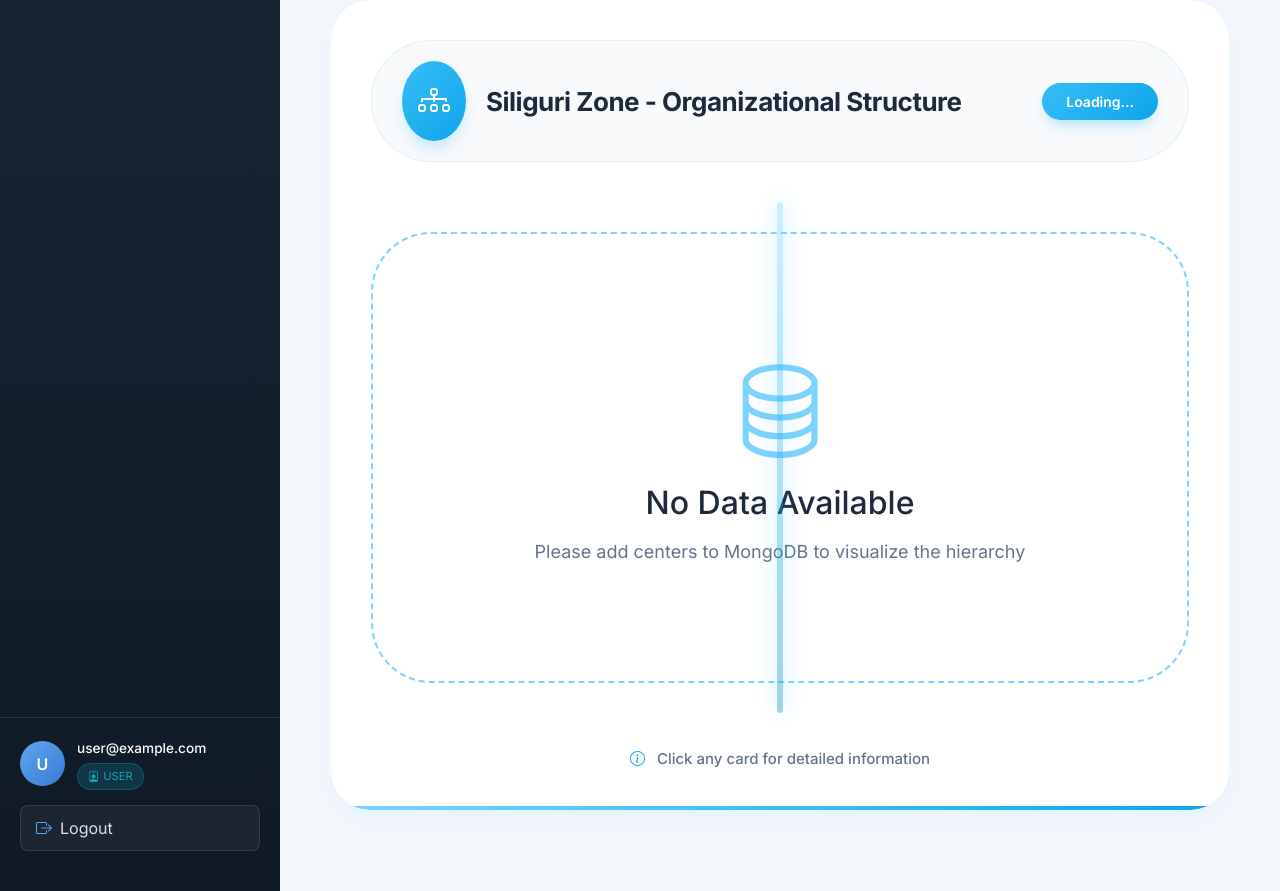
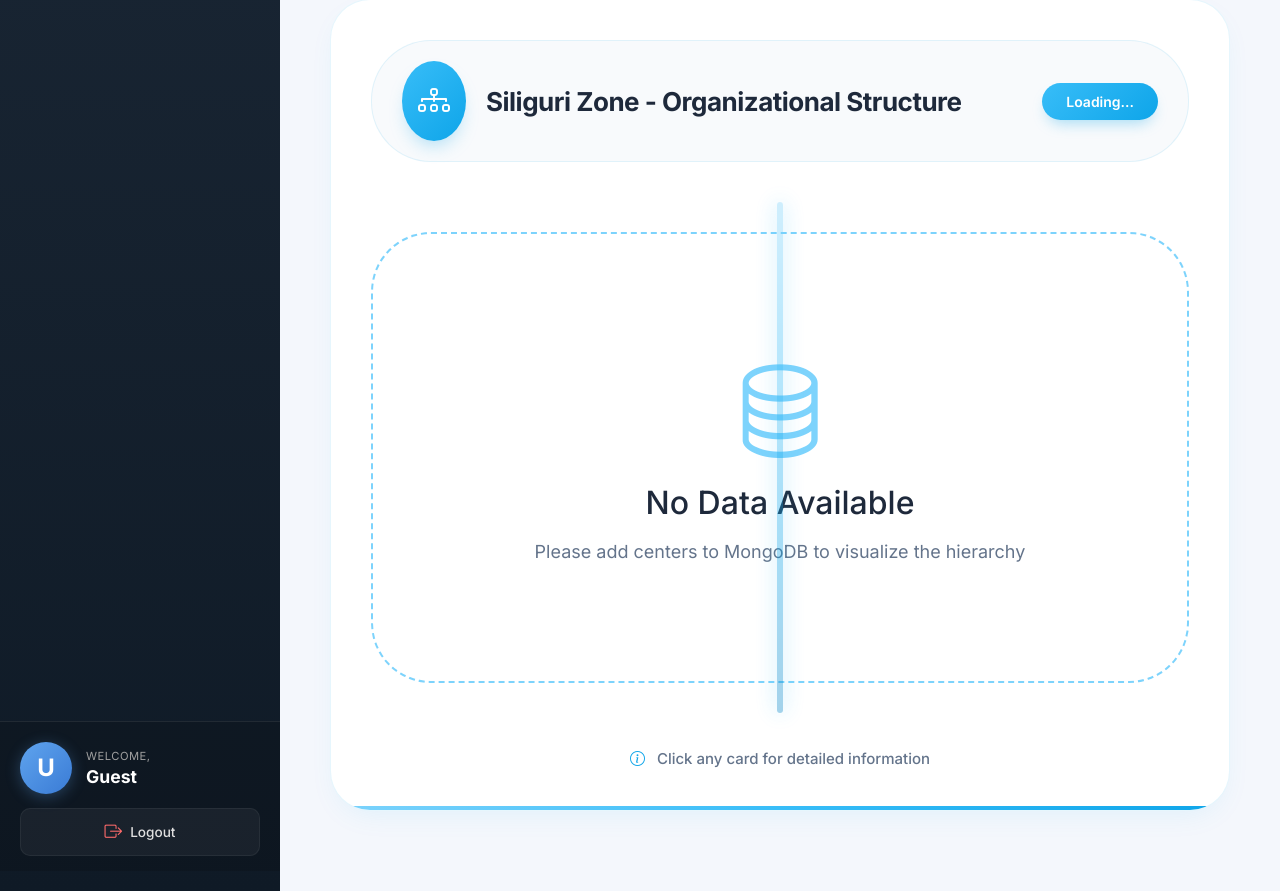
Before and after one commit to Subhmy/inventory-system-siliguri, a Flask app: template templates/admin_overview.html in a window 1280 px wide. Shown: the part 634-1525 px from the top of the page. Run offline with Flask 3, Linux system fonts and the light colour scheme; the template is opened without the code that fills it, so the values that code supplies are empty.

Commit message:
Updated: Enhanced sidebar with clean UI, mobile logout modal, and column visibility controls

```diff
--- a/templates/sidebar.html
+++ b/templates/sidebar.html
@@ -48,16 +48,20 @@
         </a>
     </div>
 
+    <!-- ============================================================
+         USER SECTION - Clean & Minimalist
+         ============================================================ -->
     <div class="user-section">
-        <div class="user-info">
-            <div class="user-avatar">{{ user.name[0]|upper if user and user.name else user.username[0]|upper if user and user.username else 'U' }}</div>
-            <div class="user-details">
-                <div class="user-email">{{ user.name if user and user.name else user.username if user and user.username else 'user@example.com' }}</div>
-                <span class="user-role {{ 'role-manager' if user.role=='manager' else 'role-authority' if user.role=='authority' else 'role-user' }}">
-                    <i class="bi bi-person-badge"></i> {{ user.role|upper if user and user.role else 'USER' }}
-                </span>
+        <div class="user-greeting">
+            <div class="user-avatar">
+                {{ user.name[0]|upper if user and user.name else user.username[0]|upper if user and user.username else 'U' }}
+            </div>
+            <div class="user-info">
+                <div class="welcome-text">Welcome,</div>
+                <div class="user-name">{{ user.name if user and user.name else user.username if user and user.username else 'Guest' }}</div>
             </div>
         </div>
+
         <!-- Desktop Logout Button -->
         <a href="#" class="logout-btn desktop-logout" onclick="showLogoutModal(event)">
             <i class="bi bi-box-arrow-right"></i> Logout
@@ -133,7 +137,91 @@
 .sidebar::-webkit-scrollbar-thumb { background: #3a4a5a; border-radius: 10px; }
 
 /* ================================================================
-   MOBILE HEADER - Clean & Visible
+   USER SECTION - Clean & Minimalist
+   ================================================================ */
+.user-section {
+    padding: 20px 20px 15px;
+    border-top: 1px solid rgba(255,255,255,0.08);
+    margin-top: auto;
+    background: rgba(0,0,0,0.15);
+}
+
+.user-greeting {
+    display: flex;
+    align-items: center;
+    gap: 14px;
+    margin-bottom: 14px;
+}
+
+.user-avatar {
+    width: 52px;
+    height: 52px;
+    border-radius: 50%;
+    background: linear-gradient(135deg, #5fa4ee, #3a7bd5);
+    display: flex;
+    align-items: center;
+    justify-content: center;
+    font-size: 1.5rem;
+    font-weight: 700;
+    color: #fff;
+    flex-shrink: 0;
+    box-shadow: 0 3px 15px rgba(95, 164, 238, 0.3);
+}
+
+.user-info {
+    flex: 1;
+    min-width: 0;
+}
+
+.welcome-text {
+    font-size: 0.7rem;
+    color: #a0a0a0;
+    text-transform: uppercase;
+    letter-spacing: 0.5px;
+    margin-bottom: 1px;
+}
+
+.user-name {
+    font-size: 1.1rem;
+    font-weight: 700;
+    color: #fff;
+    line-height: 1.2;
+    overflow: hidden;
+    text-overflow: ellipsis;
+    white-space: nowrap;
+}
+
+.logout-btn {
+    display: flex;
+    align-items: center;
+    justify-content: center;
+    gap: 8px;
+    padding: 10px 15px;
+    background: rgba(255,255,255,0.05);
+    border-radius: 10px;
+    color: #e0e0e0;
+    text-decoration: none;
+    transition: all 0.2s;
+    border: 1px solid rgba(255,255,255,0.06);
+    cursor: pointer;
+    font-weight: 500;
+    font-size: 0.85rem;
+    width: 100%;
+}
+
+.logout-btn:hover {
+    background: rgba(255,255,255,0.1);
+    color: #fff;
+    border-color: rgba(255,255,255,0.15);
+}
+
+.logout-btn i {
+    color: #ff6b6b;
+    font-size: 1.1rem;
+}
+
+/* ================================================================
+   MOBILE HEADER
    ================================================================ */
 .mobile-header {
     display: none;
@@ -530,23 +503,118 @@
 .submenu-link:hover { background: #2c3e50; color: #fff; }
 .submenu-link i { width: 20px; }
 
-.user-section { padding: 20px; border-top: 1px solid rgba(255,255,255,0.1); margin-top: auto; }
-.user-info { display: flex; align-items: center; gap: 12px; margin-bottom: 15px; }
-.user-avatar { width: 45px; height: 45px; border-radius: 50%; background: linear-gradient(135deg, #5fa4ee, #3a7bd5); display: flex; align-items: center; justify-content: center; font-weight: 600; color: #fff; flex-shrink: 0; }
-.user-details { flex: 1; min-width: 0; }
-.user-email { color: #fff; font-size: 0.85rem; font-weight: 500; overflow: hidden; text-overflow: ellipsis; white-space: nowrap; }
-.user-role { display: inline-flex; align-items: center; gap: 4px; font-size: 0.7rem; padding: 4px 10px; border-radius: 20px; margin-top: 5px; }
-.role-user { background: rgba(23,162,184,0.2); color: #17a2b8; border: 1px solid rgba(23,162,184,0.3); }
-.role-manager { background: rgba(255,193,7,0.2); color: #ffc107; border: 1px solid rgba(255,193,7,0.3); }
-.role-authority { background: rgba(220,53,69,0.2); color: #dc3545; border: 1px solid rgba(220,53,69,0.3); }
+/* ================================================================
+   MOBILE RESPONSIVE
+   ================================================================ */
+@media (max-width: 768px) {
+    .sidebar {
+        transform: translateX(-100%);
+        width: 85%;
+        max-width: 300px;
+        top: 60px;
+        height: calc(100vh - 60px);
+        border-radius: 0 16px 16px 0;
+        box-shadow: 0 4px 20px rgba(0,0,0,0.4);
+    }
 
-.logout-btn { display: flex; align-items: center; gap: 8px; padding: 10px 15px; background: rgba(255,255,255,0.05); border-radius: 8px; color: #e0e0e0; text-decoration: none; transition: 0.2s; border: 1px solid rgba(255,255,255,0.1); cursor: pointer; }
-.logout-btn:hover { background: rgba(255,255,255,0.1); color: #fff; }
-.logout-btn i { color: #5fa4ee; }
+    .sidebar.open {
+        transform: translateX(0);
+    }
 
-/* ================================================================
-   MOBILE SPECIFIC FIXES
-   ================================================================ */
+    .mobile-header {
+        display: flex !important;
+    }
+
+    .desktop-logout {
+        display: none !important;
+    }
+
+    /* Mobile logout in sidebar */
+    .mobile-logout-in-sidebar {
+        display: block !important;
+        padding: 10px 20px 5px;
+        border-top: 1px solid rgba(255,255,255,0.08);
+        margin-top: auto;
+    }
+
+    .mobile-logout-btn-sidebar {
+        display: flex !important;
+        align-items: center;
+        justify-content: center;
+        gap: 10px;
+        width: 100%;
+        padding: 12px;
+        background: rgba(220, 53, 69, 0.15);
+        border: 1px solid rgba(220, 53, 69, 0.25);
+        border-radius: 12px;
+        color: #ff6b6b;
+        text-decoration: none;
+        font-weight: 600;
+        font-size: 0.9rem;
+        transition: all 0.2s;
+        cursor: pointer;
+    }
+
+    .mobile-logout-btn-sidebar:hover {
+        background: rgba(220, 53, 69, 0.25);
+        border-color: rgba(220, 53, 69, 0.5);
+        color: #ff4757;
+    }
+
+    .mobile-logout-btn-sidebar:active {
+        transform: scale(0.97);
+    }
+
+    .mobile-logout-btn-sidebar i {
+        font-size: 1.1rem;
+    }
+
+    .user-section {
+        padding: 16px 20px 12px;
+    }
+
+    .user-avatar {
+        width: 44px;
+        height: 44px;
+        font-size: 1.2rem;
+    }
+
+    .user-name {
+        font-size: 1rem;
+    }
+
+    .logout-modal {
+        padding: 32px 24px 28px;
+        border-radius: 24px;
+        width: 92%;
+    }
+
+    .logout-modal-icon {
+        width: 68px;
+        height: 68px;
+    }
+
+    .logout-modal-icon i {
+        font-size: 2.4rem;
+    }
+
+    .logout-modal h3 {
+        font-size: 1.3rem;
+    }
+
+    .logout-modal-actions button {
+        padding: 10px 16px;
+        font-size: 0.8rem;
+        flex: 1;
+    }
+}
+
+@media (min-width: 769px) {
+    .mobile-logout-in-sidebar {
+        display: none !important;
+    }
+}
+
 @media (max-width: 480px) {
     .sidebar {
         width: 90%;
```
Also changed, not shown: other parts of templates/sidebar.html (+13 -129 lines).
